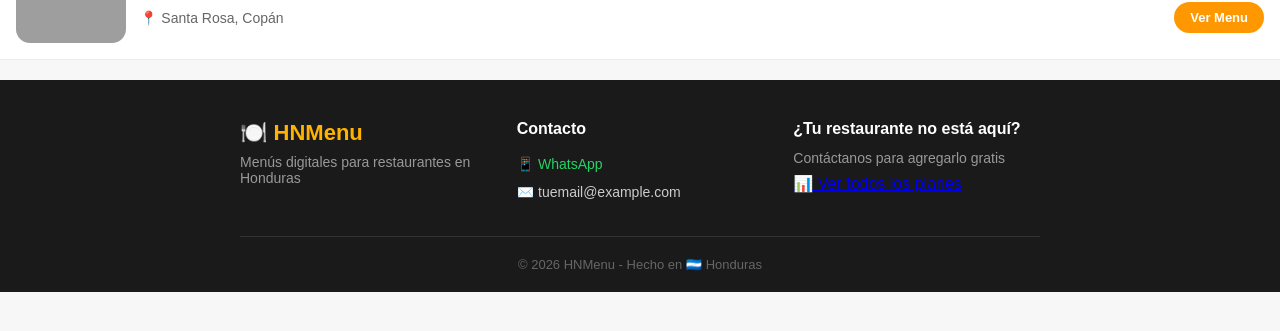
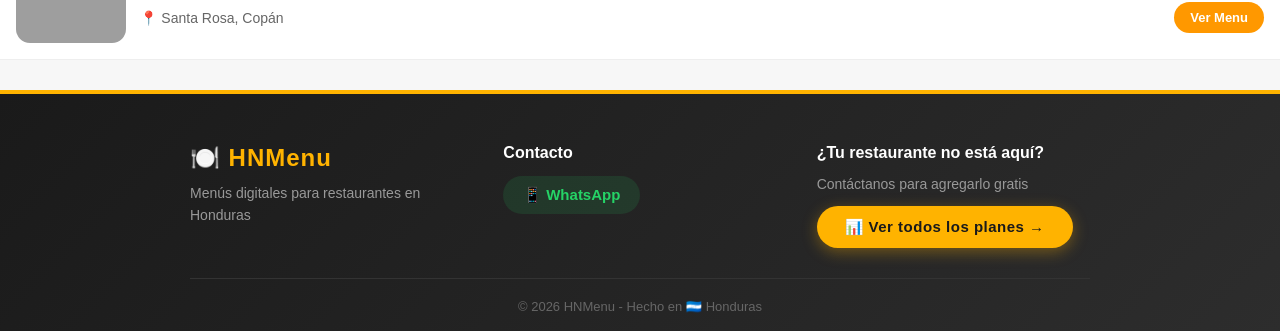
Before and after one commit to jackma0625/hnmenu, a React (Vite) app: page / in a window 1280 px wide. Shown: the part 6230-6561 px from the top of the page. Before the commit the page ends 6522 px from the top, so only its background shows below. Built offline with nearby package versions, Linux system fonts and the light colour scheme; grey boxes are pictures that could not be loaded.

Commit message:
gai footer ui

```diff
--- a/src/pages/Home.jsx
+++ b/src/pages/Home.jsx
@@ -126,8 +126,8 @@ export default function Home() {
           </div>
         </section>
 
-        {/* ====== 页脚 ====== */}
-        <footer className="site-footer">
+                {/* ====== 页脚 ====== */}
+                <footer className="site-footer">
           <div className="footer-content">
             <div className="footer-brand">
               <h3>🍽️ HNMenu</h3>
@@ -137,18 +137,12 @@ export default function Home() {
             <div className="footer-contact">
               <h4>Contacto</h4>
               <a
-                href="https://wa.me/504XXXXXXXX"
+                href="https://wa.me/50433514110"
                 target="_blank"
                 rel="noopener noreferrer"
                 className="footer-whatsapp"
               >
                 📱 WhatsApp
-              </a>
-              <a
-                href="mailto:tuemail@example.com"
-                className="footer-email"
-              >
-                ✉️ tuemail@example.com
               </a>
             </div>
 
@@ -156,7 +150,7 @@ export default function Home() {
               <h4>¿Tu restaurante no está aquí?</h4>
               <p>Contáctanos para agregarlo gratis</p>
               <Link to="/pricing" className="footer-pricing-link">
-                📊 Ver todos los planes
+                📊 Ver todos los planes →
               </Link>
             </div>
           </div>
--- a/src/pages/Pricing.jsx
+++ b/src/pages/Pricing.jsx
@@ -50,13 +50,12 @@ export default function Pricing() {
           <div className="pricing-card custom">
             <div className="pricing-badge">DISEÑO</div>
             <h3>Custom</h3>
-            <div className="pricing-price">L 3,500 <span>/año</span></div>
+            <div className="pricing-price">L 4,999 <span>/año</span></div>
             <ul>
               <li>✅ Todo lo de Premium</li>
               <li>✅ Sitio web personalizado</li>
               <li>✅ Tu propio dominio (.com)</li>
               <li>✅ Identidad visual única</li>
-              <li>✅ Soporte 24/7</li>
               <li>✅ SEO avanzado</li>
             </ul>
             <span className="pricing-tag">Ideal para marcas que destacan</span>
@@ -67,11 +66,10 @@ export default function Pricing() {
         <div className="pricing-footer">
           <p>
             ¿Tienes dudas? Contáctame por{' '}
-            <a href="https://wa.me/504XXXXXXXX" target="_blank" rel="noreferrer">
+            <a href="https://wa.me/50433514110" target="_blank" rel="noreferrer">
               WhatsApp
             </a>{' '}
-            o{' '}
-            <a href="mailto:tuemail@example.com">email</a>
+
           </p>
           <Link to="/" className="pricing-back">← Volver al inicio</Link>
         </div>
--- a/src/styles/Home.css
+++ b/src/styles/Home.css
@@ -698,74 +698,96 @@
 
 /* ================= FOOTER ================= */
 .site-footer {
-  background: #1a1a1a;
+  background: linear-gradient(135deg, #1a1a1a 0%, #2d2d2d 100%);
   color: #ccc;
-  padding: 40px 20px 20px;
-  margin-top: 20px;
+  padding: 50px 20px 20px;
+  margin-top: 30px;
+  border-top: 4px solid #ffb300;
 }
 
 .footer-content {
-  max-width: 800px;
+  max-width: 900px;
   margin: 0 auto;
   display: grid;
   grid-template-columns: repeat(auto-fit, minmax(200px, 1fr));
-  gap: 30px;
+  gap: 40px;
+  padding-bottom: 30px;
 }
 
 .footer-brand h3 {
   color: #ffb300;
-  font-size: 22px;
-  margin-bottom: 8px;
+  font-size: 24px;
+  margin-bottom: 10px;
+  letter-spacing: 1px;
 }
 
 .footer-brand p {
   font-size: 14px;
   color: #999;
+  line-height: 1.6;
 }
 
 .footer-contact h4,
 .footer-info h4 {
   color: #fff;
   font-size: 16px;
-  margin-bottom: 12px;
+  margin-bottom: 14px;
+  font-weight: 600;
 }
 
 .footer-contact a {
-  display: block;
-  color: #ccc;
+  display: inline-flex;
+  align-items: center;
+  gap: 8px;
+  color: #25D366;
   text-decoration: none;
-  padding: 6px 0;
-  font-size: 14px;
-  transition: color 0.2s;
+  padding: 10px 20px;
+  background: rgba(37, 211, 102, 0.12);
+  border-radius: 30px;
+  font-size: 15px;
+  font-weight: 600;
+  transition: all 0.3s ease;
 }
 
 .footer-contact a:hover {
-  color: #ffb300;
-}
-
-.footer-whatsapp {
-  color: #25D366 !important;
+  background: rgba(37, 211, 102, 0.25);
+  transform: translateX(4px);
 }
 
 .footer-info p {
   font-size: 14px;
   color: #999;
-  margin-bottom: 8px;
+  margin-bottom: 14px;
 }
 
-.footer-free {
+/* 重点：Ver todos los planes 按钮 */
+.footer-pricing-link {
   display: inline-block;
   background: #ffb300;
-  color: #1a1a1a;
-  padding: 4px 14px;
-  border-radius: 20px;
-  font-size: 13px;
+  color: #1a1a1a !important;
+  padding: 12px 28px;
+  border-radius: 30px;
+  font-size: 15px;
   font-weight: 700;
+  text-decoration: none;
+  transition: all 0.3s ease;
+  box-shadow: 0 4px 15px rgba(255, 179, 0, 0.35);
+  letter-spacing: 0.5px;
+}
+
+.footer-pricing-link:hover {
+  background: #ffc107;
+  transform: translateY(-2px) scale(1.02);
+  box-shadow: 0 8px 25px rgba(255, 179, 0, 0.5);
+}
+
+.footer-pricing-link:active {
+  transform: scale(0.97);
 }
 
 .footer-bottom {
-  max-width: 800px;
-  margin: 30px auto 0;
+  max-width: 900px;
+  margin: 0 auto;
   padding-top: 20px;
   border-top: 1px solid #333;
   text-align: center;
@@ -778,9 +800,15 @@
   .footer-content {
     grid-template-columns: 1fr;
     text-align: center;
+    gap: 30px;
   }
 
   .footer-contact a {
+    justify-content: center;
+  }
+
+  .footer-pricing-link {
+    display: block;
     text-align: center;
   }
 }
```
